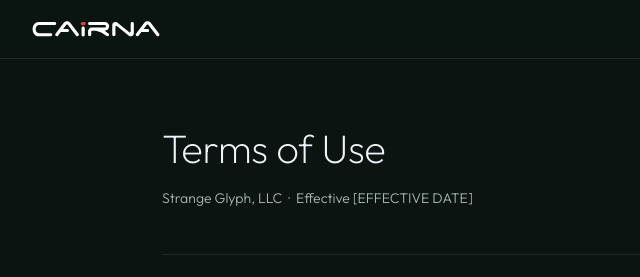
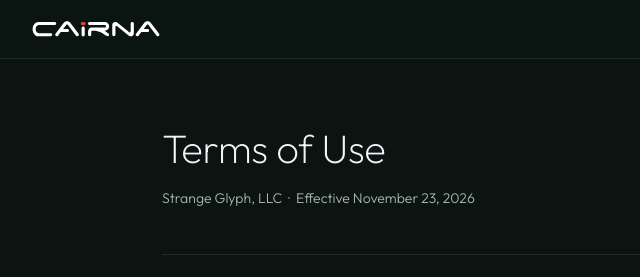
Before and after one commit to mplymale/cairna-site, a plain HTML site: page terms.html in a window 1280 px wide. Shown: the top 277 px of the page, 142-782 px from the left. Drawn offline with Linux system fonts and the light colour scheme.

Commit message:
Terms: effective date

```diff
--- a/terms.html
+++ b/terms.html
@@ -26,7 +26,7 @@
 <div class="wrap">
   <div class="page-header">
     <h1>Terms of Use</h1>
-    <p>Strange Glyph, LLC &nbsp;&middot;&nbsp; Effective [EFFECTIVE DATE]</p>
+    <p>Strange Glyph, LLC &nbsp;&middot;&nbsp; Effective November 23, 2026</p>
   </div>
 
   <div class="callout">
```
